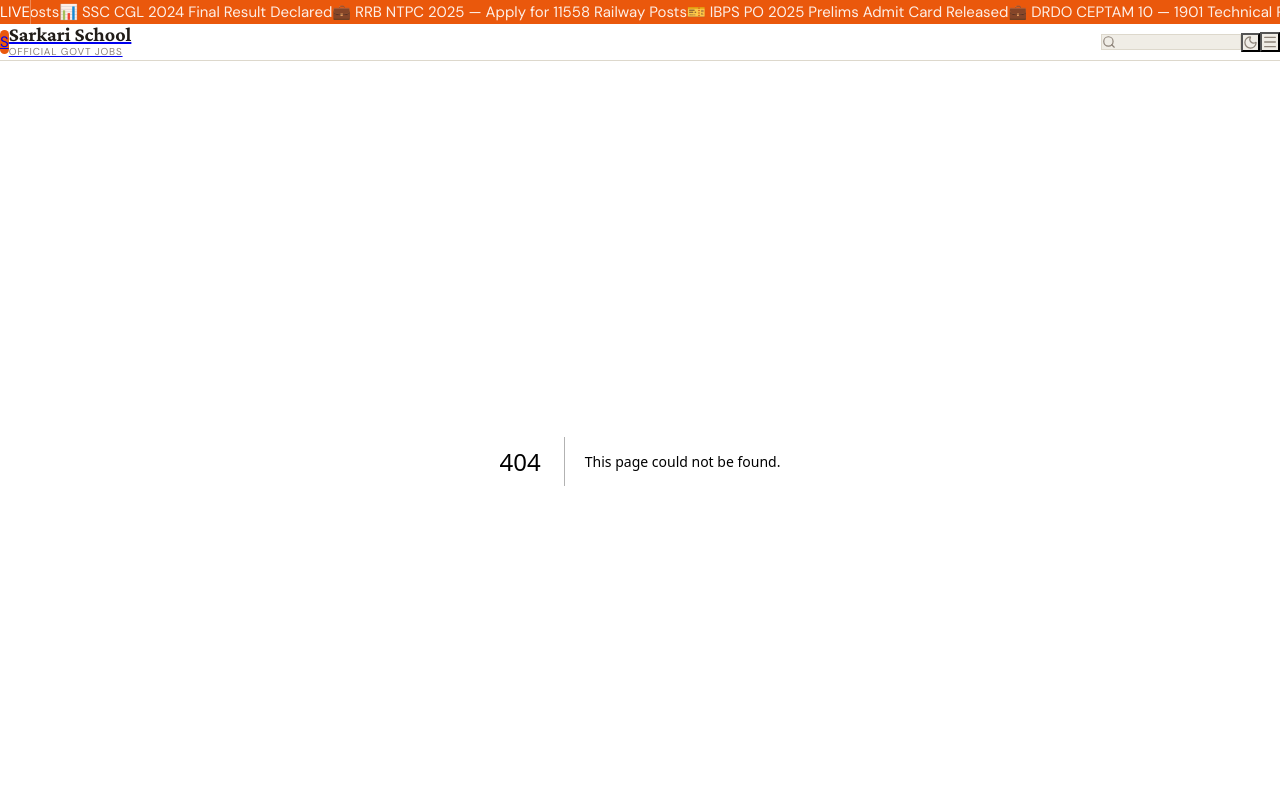
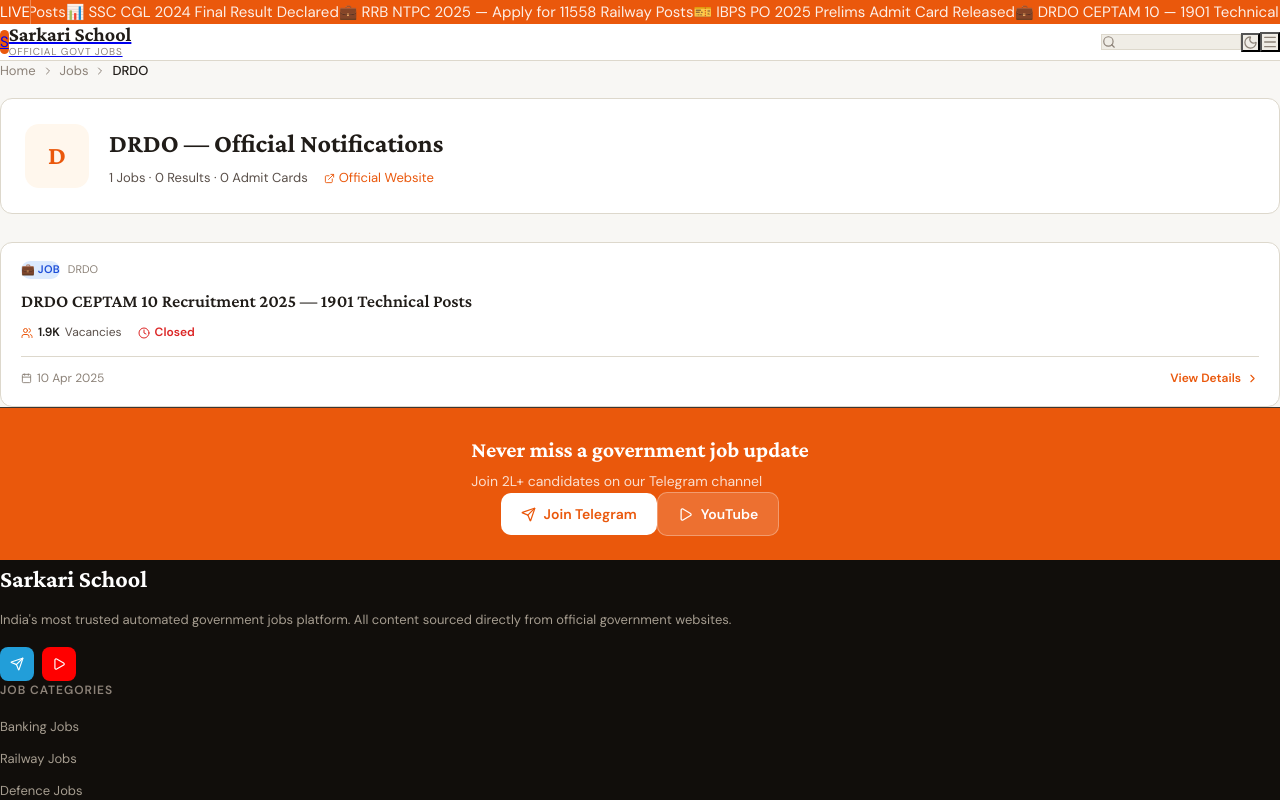
Before and after one commit to airgalaxyair/rojgarresult, a Next.js app in the folder frontend/: page /department/drdo in a window 1280 px wide. Before the commit this address had no page. Shown: the top 800 px of the page. Built offline with nearby package versions, Linux system fonts and the light colour scheme.

Commit message:
Add files via upload

```diff
--- /dev/null
+++ b/frontend/app/department/[slug]/page.tsx
@@ -0,0 +1,95 @@
+import type { Metadata } from 'next';
+import Link from 'next/link';
+import { ExternalLink, ChevronRight } from 'lucide-react';
+import PostCard from '@/components/post/PostCard';
+import { MOCK_POSTS, DEPARTMENTS } from '@/lib/mock-data';
+
+interface Props {
+  params: Promise<{ slug: string }>;
+}
+
+export async function generateMetadata({ params }: Props): Promise<Metadata> {
+  const { slug } = await params;
+  const dept = DEPARTMENTS.find((d) => d.slug === slug);
+  if (!dept) return { title: 'Department Not Found' };
+  return {
+    title: `${dept.name} Jobs, Results & Notifications 2025`,
+    description: `Latest ${dept.name} government job notifications, results, admit cards and answer keys. All sourced from official ${dept.name} website.`,
+  };
+}
+
+export async function generateStaticParams() {
+  return DEPARTMENTS.map((d) => ({ slug: d.slug }));
+}
+
+export default async function DepartmentPage({ params }: Props) {
+  const { slug } = await params;
+  const dept = DEPARTMENTS.find((d) => d.slug === slug);
+  if (!dept) {
+    return (
+      <div className="max-w-7xl mx-auto px-4 py-20 text-center">
+        <h1 style={{ fontFamily: 'Crimson Pro, serif', fontSize: 28, color: 'var(--text-primary)' }}>
+          Department not found
+        </h1>
+        <Link href="/" style={{ color: 'var(--accent)', display: 'inline-block', marginTop: 12 }}>← Home</Link>
+      </div>
+    );
+  }
+
+  const posts = MOCK_POSTS.filter((p) => p.department.slug === slug);
+  const jobs = posts.filter((p) => p.post_type === 'job');
+  const results = posts.filter((p) => p.post_type === 'result');
+  const admitCards = posts.filter((p) => p.post_type === 'admit_card');
+
+  return (
+    <div className="max-w-7xl mx-auto px-4 sm:px-6 py-8">
+      <nav style={{ marginBottom: 16, fontSize: 13, color: 'var(--text-muted)', display: 'flex', alignItems: 'center', gap: 6 }}>
+        <Link href="/" style={{ color: 'var(--text-muted)', textDecoration: 'none' }}>Home</Link>
+        <ChevronRight size={12} />
+        <Link href="/jobs" style={{ color: 'var(--text-muted)', textDecoration: 'none' }}>Jobs</Link>
+        <ChevronRight size={12} />
+        <span style={{ color: 'var(--text-primary)', fontWeight: 500 }}>{dept.name}</span>
+      </nav>
+
+      {/* Dept header */}
+      <div className="card" style={{ padding: '24px', marginBottom: 28, display: 'flex', alignItems: 'center', gap: 20, flexWrap: 'wrap' }}>
+        <div style={{
+          width: 64, height: 64, borderRadius: 14, background: 'var(--accent-light)',
+          display: 'flex', alignItems: 'center', justifyContent: 'center',
+          fontSize: 26, fontWeight: 900, color: 'var(--accent)',
+          fontFamily: 'Crimson Pro, serif',
+        }}>
+          {dept.name[0]}
+        </div>
+        <div style={{ flex: 1 }}>
+          <h1 style={{ fontFamily: 'Crimson Pro, serif', fontSize: 26, fontWeight: 700, color: 'var(--text-primary)', marginBottom: 4 }}>
+            {dept.name} — Official Notifications
+          </h1>
+          <div style={{ display: 'flex', gap: 16, flexWrap: 'wrap' }}>
+            <span style={{ fontSize: 13, color: 'var(--text-secondary)' }}>
+              {jobs.length} Jobs · {results.length} Results · {admitCards.length} Admit Cards
+            </span>
+            {dept.official_site && (
+              <a href={dept.official_site} target="_blank" rel="noopener noreferrer"
+                style={{ fontSize: 13, color: 'var(--accent)', textDecoration: 'none', display: 'flex', alignItems: 'center', gap: 4 }}>
+                <ExternalLink size={11} /> Official Website
+              </a>
+            )}
+          </div>
+        </div>
+      </div>
+
+      {/* Posts */}
+      {posts.length > 0 ? (
+        <div style={{ display: 'grid', gap: 12 }}>
+          {posts.map((post) => <PostCard key={post.id} post={post} />)}
+        </div>
+      ) : (
+        <div style={{ textAlign: 'center', padding: '60px 0', color: 'var(--text-muted)' }}>
+          <p style={{ fontSize: 16 }}>No notifications found for {dept.name}.</p>
+          <p style={{ fontSize: 14, marginTop: 8 }}>Check back soon for updates.</p>
+        </div>
+      )}
+    </div>
+  );
+}
```
